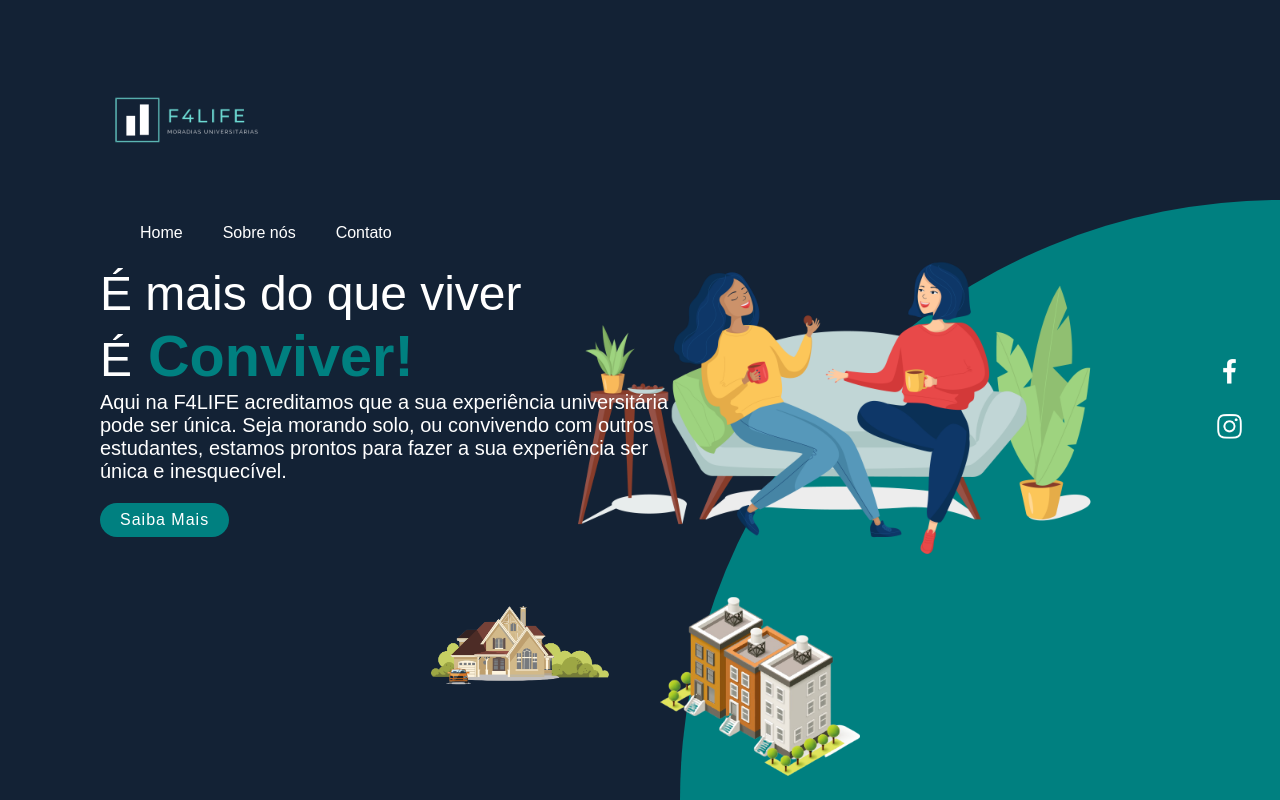
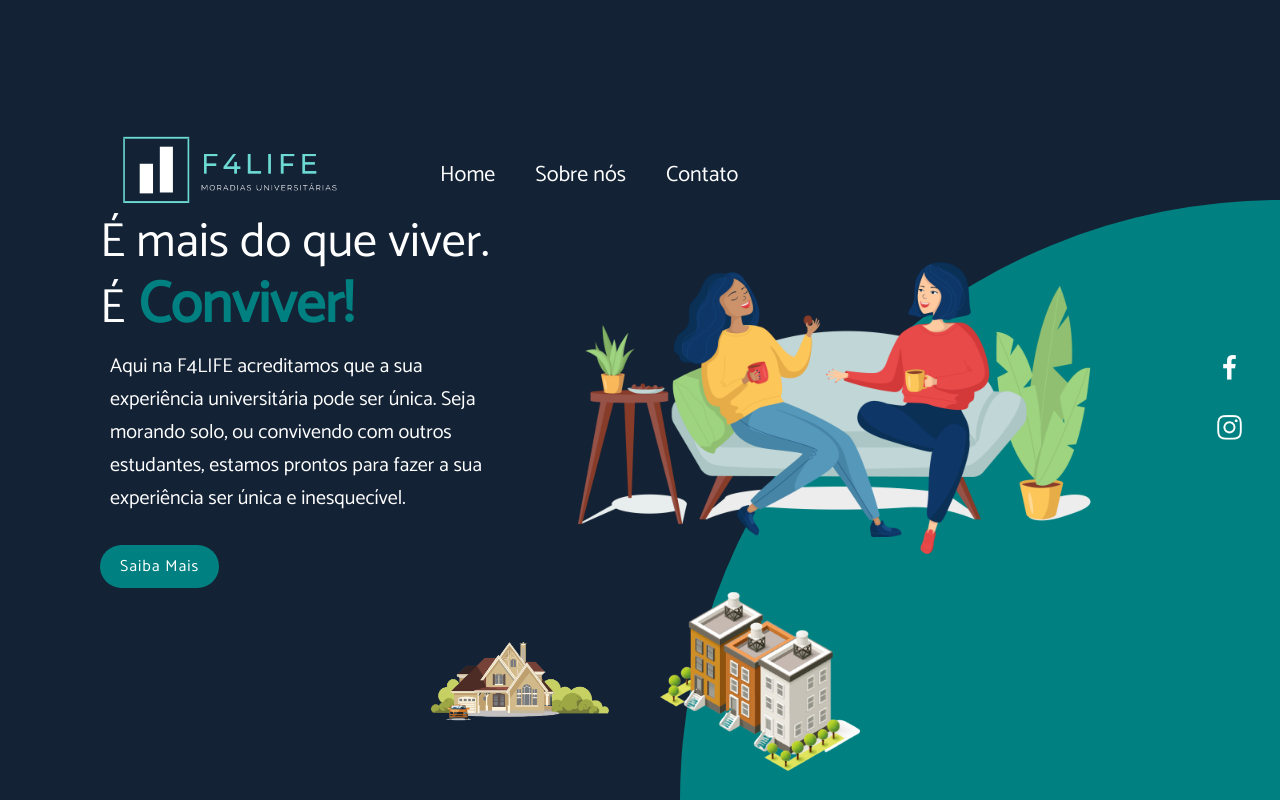
Before and after one commit to future4code/Guimaraes-landing-page3, a plain HTML site: page index.html in a window 1280 px wide. Drawn offline with Linux system fonts and the light colour scheme.

Commit message:
Modificado estrutura do HTML, ajustes no CSS

```diff
--- a/index.html
+++ b/index.html
@@ -11,15 +11,15 @@
     <header>
       <a href="#"><img src="./imagens/f4lifelogo.png"class="logo"></a>
       <ul>
-    <li> <a href="#">Home</a></li>
-    <li> <a href="#">Sobre nós</a></li>
-    <li> <a href="#">Contato</a></li>
-
+        <li> <a href="#" target="_blank">Home</a></li>
+        <li> <a href="#" target="_blank">Sobre nós</a></li>
+        <li> <a href="#" target="_blank">Contato</a></li>
       </ul>
     </header>
+    <main>
       <div class="content">
         <div class="textBox">
-<h2>É mais do que viver <br>É<span> Conviver!</span></h2>
+          <h2>É mais do que viver. <br>É<span> Conviver!</span></h2>
           <p>Aqui na F4LIFE acreditamos que a sua experiência universitária pode ser única. Seja morando solo, ou convivendo com outros estudantes, estamos prontos para fazer a sua experiência ser única e inesquecível.</p>
           <a href="#">Saiba Mais</a>
         </div>
@@ -27,13 +27,13 @@
           <img src="./imagens/coliving.png" class="4life">
         </div>
       </div>
+    </main>
+  <footer>
     <ul class="thumb">
-
       <li><img src="./imagens/casadesenho.png" onclick="slider('/imagens/casadesenho.png') ;changeCircleColor('#fff')" ></li>
       <li><img src="./imagens/apartamentodesenho.png" onclick="slider('apartamentodesenho.png'); changeCircleColor('#333')"></li>
-
-
     </ul>
+  </footer>
   <ul class="sci">
 
     <li><a href="#"><img src="./imagens/facebook.png"></a></li>
--- a/style.css
+++ b/style.css
@@ -1,6 +1,8 @@
+@import url('https://fonts.googleapis.com/css2?family=Catamaran:wght@200;400&display=swap');
+
 *
 {
-    font-family: sans-serif;
+    font-family: 'Catamaran';
     margin: 0;
     padding: 0;
     box-sizing: border-box;
@@ -21,18 +23,18 @@ section
 
 header
  {
+    display: flex;
     position:absolute;
     top: 0;
     left: 0;
     width: 100%;
     padding: 20px 100px;
-    justify-content: space-between;
     align-items: center;
 }
 
 header .logo {
     position: relative;
-    max-width: 200px;
+    width: 300px;
 }
 
 header ul {
@@ -42,7 +44,8 @@ header ul {
 }
 
 header ul li {
-list-style: none;
+    list-style: none;
+    font-size: 22px;
 }
 
 header ul li a{
@@ -64,7 +67,7 @@ text-decoration: none;
 
 .content .textBox {
 position: relative;
-max-width: 600px;
+max-width: 800px;
 
 }
 
@@ -85,6 +88,7 @@ font-weight: 500;
 .content .textBox p{
     color: #fff;
     font-size: 20px;
+    padding: 10px;
 
 }
 
@@ -102,11 +106,10 @@ text-decoration: none;
 
 
 .content .imgBox {
-    width: 400px;
     display: flex;
     justify-content: flex-end;
     padding-right: 50px;
-margin-top: 50px;
+    margin-top: 50px;
 }
 
 .content .imgBox img {
@@ -120,6 +123,7 @@ margin-top: 50px;
     bottom: 20px;
     transform: translateX(-50%);
     display: flex;
+    align-items: center;
 }
 
 .thumb li {
```
Lines whose indentation alone changed are shown as unchanged.
